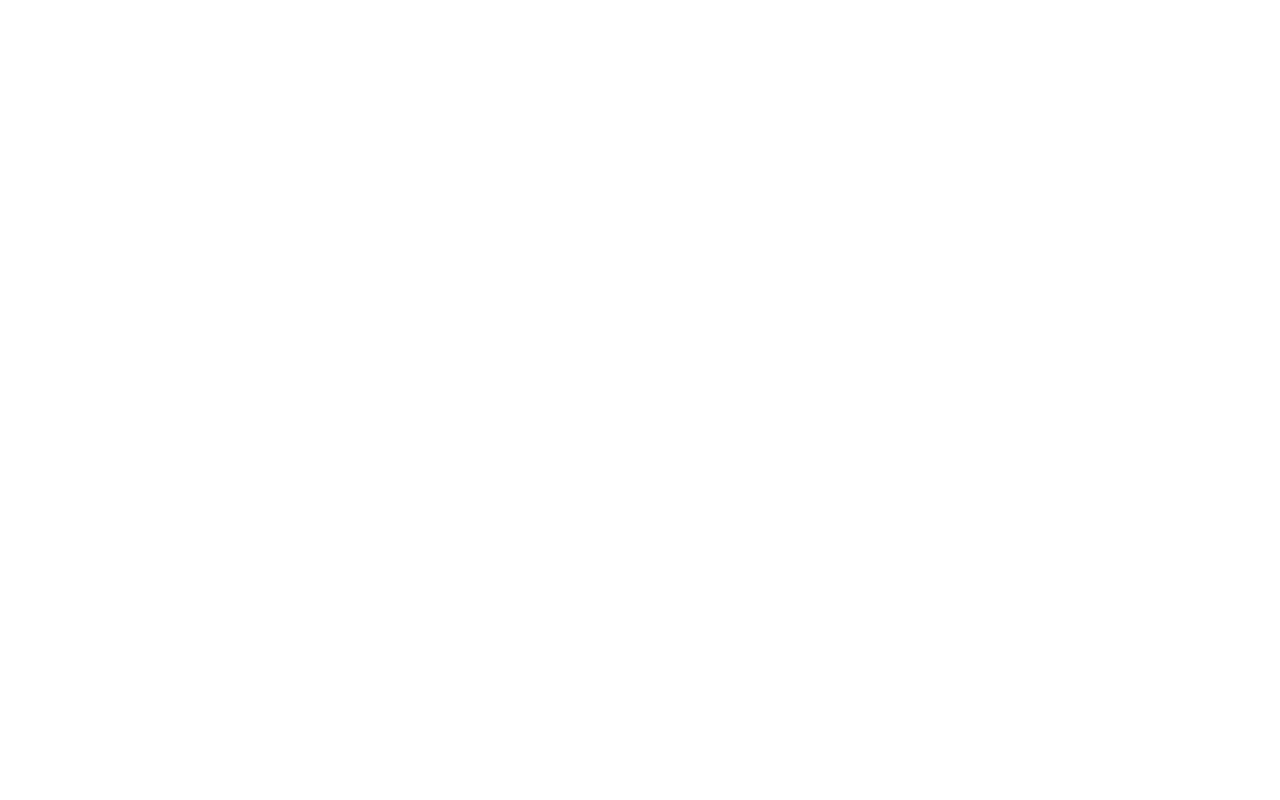
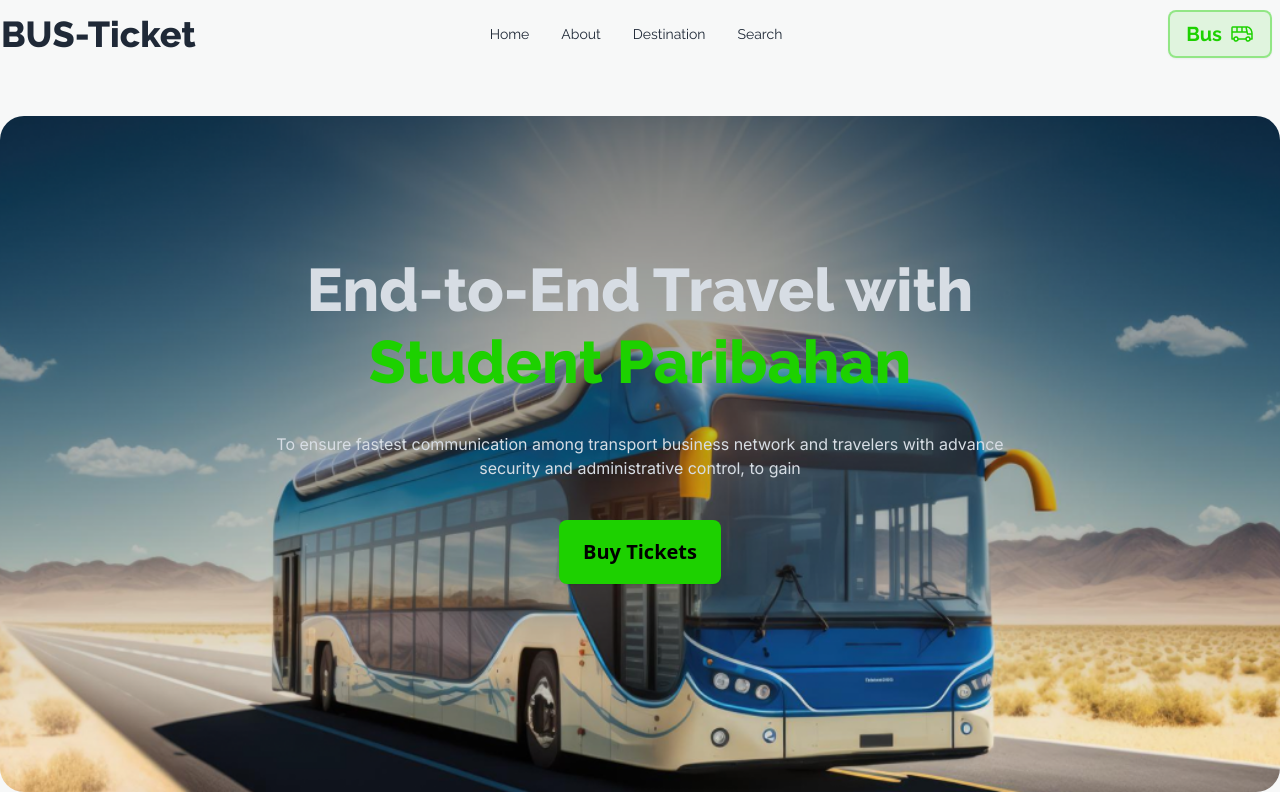
Before and after one commit to Mejbaul50/assignment5, a plain HTML site: page index.html in a window 1280 px wide. Drawn offline with nearby package versions, Linux system fonts and the light colour scheme.

Commit message:
created nav and banner

```diff
--- a/index.html
+++ b/index.html
@@ -4,8 +4,99 @@
     <meta charset="UTF-8">
     <meta name="viewport" content="width=device-width, initial-scale=1.0">
     <title>Smart Ticketing</title>
+     <!-- Tailwind and daisyUI config section -->
+     <link href="https://cdn.jsdelivr.net/npm/daisyui@4.6.0/dist/full.min.css" rel="stylesheet" type="text/css" />
+     <script src="https://cdn.tailwindcss.com"></script>
+      <!-- font family config section -->
+    <link rel="preconnect" href="https://fonts.googleapis.com">
+    <link rel="preconnect" href="https://fonts.gstatic.com" crossorigin>
+    <link href="https://fonts.googleapis.com/css2?family=Inter:wght@100..900&family=Raleway:wght@100..900&display=swap"
+        rel="stylesheet">
+         <!-- font awesome -->
+    <script src="https://kit.fontawesome.com/f816990603.js" crossorigin="anonymous"></script>
+
+    <!-- tailwind cus. -->
+
+    <script>
+        tailwind.config = {
+            theme: {
+                extend: {
+                    colors: {
+                        clifford: '#da373d',
+                        'primary-color': '#1DD100',
+                    }
+                }
+            }
+        }
+    </script>
+      <!-- style section -->
+      <style>
+        .inter {
+            font-family: "Inter", sans-serif;
+        }
+
+        .raleway {
+            font-family: "Raleway", sans-serif;
+        }
+    </style>
 </head>
-<body>
+<body class="bg-[#F7F8F8]">
+    <header class="container mx-auto ">
+        <!-- nav section start -->
+        <nav class="raleway">
+            <div class="navbar  pl-0 ">
+                <div class="navbar-start">
+                    <div class="dropdown">
+                        <div tabindex="0" role="button" class="btn btn-ghost lg:hidden">
+                            <svg xmlns="http://www.w3.org/2000/svg" class="h-5 w-5" fill="none" viewBox="0 0 24 24"
+                                stroke="currentColor">
+                                <path stroke-linecap="round" stroke-linejoin="round" stroke-width="2"
+                                    d="M4 6h16M4 12h8m-8 6h16" />
+                            </svg>
+                        </div>
+                        <ul tabindex="0"
+                            class="menu menu-sm dropdown-content mt-3 z-[1] p-2 shadow bg-base-100 rounded-box w-52">
+                            <li><a>Home</a></li>
+                            <li><a>About</a></li>
+                            <li><a>Destination</a></li>
+                            <li><a>Search</a></li>
+                        </ul>
+                    </div>
+                    <a class="btn btn-ghost text-4xl font-extrabold pl-0">BUS-Ticket</a>
+                </div>
+                <div class="navbar-center hidden lg:flex">
+                    <ul class="menu menu-horizontal px-1">
+                        <li><a>Home</a></li>
+                        <li><a>About</a></li>
+                        <li><a>Destination</a></li>
+                        <li><a>Search</a></li>
+                    </ul>
+                </div>
+                <div class="navbar-end">
+                    <a
+                        class="btn font-bold text-xl bg-primary-color bg-opacity-10 border-2 border-primary-color border-opacity-40  text-primary-color ">Bus
+                        <img src="images/bus-icon.png" class="w-6" alt=""> </a>
+                </div>
+            </div>
+        </nav>
+        <!-- nav section end -->
+         <!-- banner section start -->
+         <section class="mt-12">
+            <div class="hero rounded-3xl " style="background-image: url(images/banner.png);">
+                <div class="hero-overlay rounded-3xl opacity-50 size-fit"></div>
+                <div class="hero-content text-center text-neutral-content ">
+                    <div class="pt-32 pb-48 space-y-10">
+                        <h1 class="mb-5 text-6xl space-y-3 raleway font-extrabold">
+                            <p>End-to-End Travel with</p>
+                            <p class="text-primary-color ">Student Paribahan</p>
+                        </h1>
+                        <p class="mb-5 inter w-3/4 mx-auto text-base">To ensure fastest communication among transport business network and travelers with advance security and administrative control, to gain</p>
+                        <button class="btn btn-primary bg-primary-color border-none text-black text-xl font-bold btn-lg">Buy Tickets</button>
+                    </div>
+                </div>
+            </div>
+        </section>
+        <!-- Banner section end -->
 
 </body>
 </html>
```
